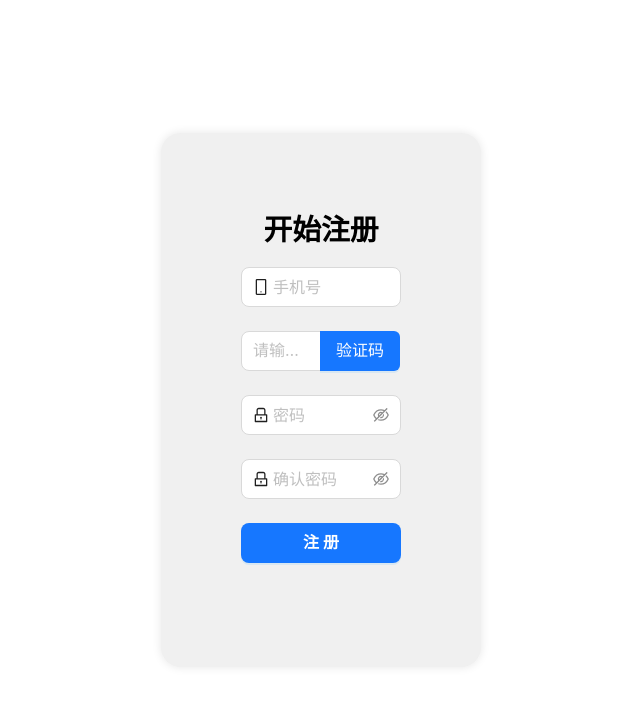
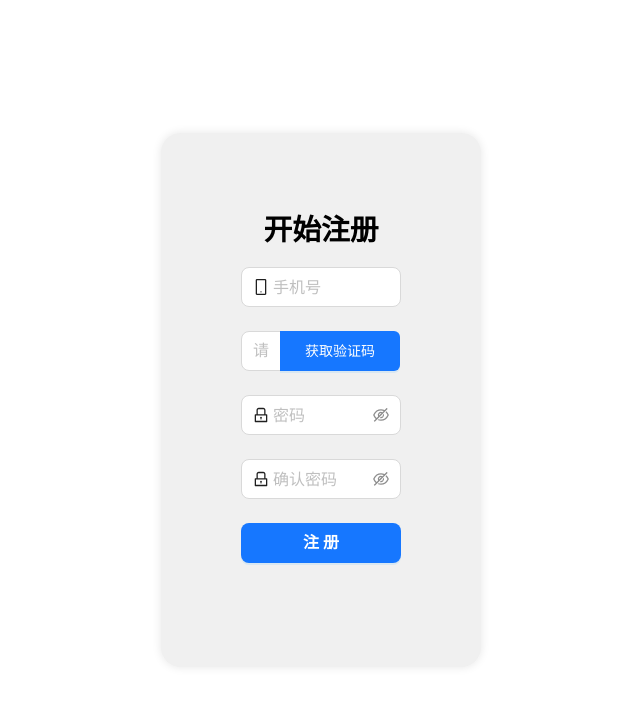
Before and after one commit to iKeepRun/nls, a Vue app in the folder web/: page /register in a window 1280 px wide. Shown: the top 706 px of the page, without its empty margins (319-959 px from the left). Built offline with nearby package versions, Linux system fonts and the light colour scheme.

Commit message:
注册页面获取验证码按钮样式修改，对接后端接口

```diff
--- a/web/src/view/Register.vue
+++ b/web/src/view/Register.vue
@@ -1,12 +1,12 @@
 <template>
   <div class="register">
     <a-row align="middle" style="height: 100vh">
-      <a-col class="main" :span="6" :offset="9" >
+      <a-col class="main" :span="6" :offset="9">
         <div class="title">开始注册</div>
         <a-form
             :model="registerMember"
             name="normal_register"
-
+            ref="formRef"
             @finish="onFinish"
             @finishFailed="onFinishFailed"
         >
@@ -23,15 +23,16 @@
           </a-form-item>
 
           <a-form-item
-              name="password"
+              name="code"
               :rules="[{ required: true, message: '请输入验证码!' }]"
           >
             <a-input-search
-                v-model:value="value"
+                v-model:value="registerMember.code"
                 placeholder="请输入验证码"
-                enter-button="验证码"
+                :enter-button="enterBtn"
                 @search="onSearch"
                 size="large"
+                :class="{ 'countdown-disabled': isCounting }"
             />
           </a-form-item>
 
@@ -59,7 +60,7 @@
           </a-form-item>
 
           <a-form-item>
-            <a-button  type="primary" html-type="submit" size="large" class="register-form-button">
+            <a-button type="primary" html-type="submit" size="large" class="register-form-button">
               注&nbsp;册
             </a-button>
           </a-form-item>
@@ -74,19 +75,75 @@
 
 
 <script setup>
-import {reactive, computed} from 'vue';
+import {ref, reactive, computed} from 'vue';
 import {useRouter} from 'vue-router';
+import axios from "axios";
+import {message} from "ant-design-vue";
 
 const router = useRouter();
+
+const enterBtn = ref("获取验证码");
+const formRef = ref();
+const isCounting = ref(false); // 控制倒计时状态
+
+
+const onSearch = async () => {
+  // 防止重复点击
+  if (isCounting.value) return;
+  try {
+    await formRef.value.validateFields(['mobile']);
+    // isCounting.value = true;
+
+    await axios.post('/nls/web/code/send-for-register', {mobile: registerMember.mobile}, {
+      headers: {
+        'Content-Type': 'application/x-www-form-urlencoded'
+      }
+    }).then(res => {
+      console.log(res.data);
+      if (res.data.success) {
+        isCounting.value = true;
+        //开始60s倒计时
+        let time = 59;
+        enterBtn.value = "重新发送 " + time + "s";
+        let timer = setInterval(() => {
+          time--;
+          enterBtn.value = "重新发送 " + time + "s";
+          if (time <= 0) {
+            clearInterval(timer)
+            enterBtn.value = "获取验证码";
+            isCounting.value = false;
+          }
+        }, 1000)
+      } else {
+        message.error(res.data.message);
+
+      }
+    });
+  } catch (e) {
+    console.log('手机号校验失败：', e);
+  }
+
+};
+
 const registerMember = reactive({
   mobile: '',
   password: '',
+  code: '',
   confirmPassword: ''
 });
-const onFinish = values => {
+const onFinish = async values => {
   console.log('Success:', values);
+  console.log('registerMember',registerMember);
+  await axios.post('/nls/web/member/register', registerMember).then(res => {
+        console.log(res.data);
+
+        if (res.data.success) {
+          message.success('注册成功');
           router.push('/login');
-};
+        }
+      }
+  )};
+
   const onFinishFailed = errorInfo => {
     console.log('Failed:', errorInfo);
   };
@@ -107,12 +164,18 @@ const validateConfirmPassword = async (_rule, value) => {
 </script>
 
 <style scoped>
+.countdown-disabled :deep(.ant-input-group-addon) {
+  pointer-events: none; /* 禁用按钮点击事件 */
+  opacity: 0.6; /* 可选：降低按钮透明度表示禁用状态 */
+}
+
 .main {
   background-color: #f0f0f0;
   padding: 80px;
   border-radius: 20px;
   box-shadow: 0 0 10px rgba(0, 0, 0, 0.1);
 }
+
 .title {
   font-size: 1.8rem;
   font-weight: bold;
@@ -124,4 +187,11 @@ const validateConfirmPassword = async (_rule, value) => {
   width: 100%;
   font-weight: bold;
 }
+
+:deep(.ant-input-group-addon) button {
+  width: 120px;
+  font-size: 14px;
+
+}
+
 </style>
```
Lines whose indentation alone changed are shown as unchanged.
